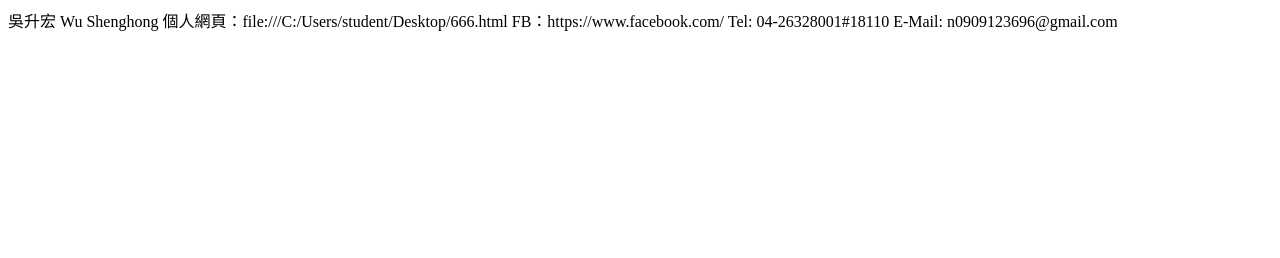
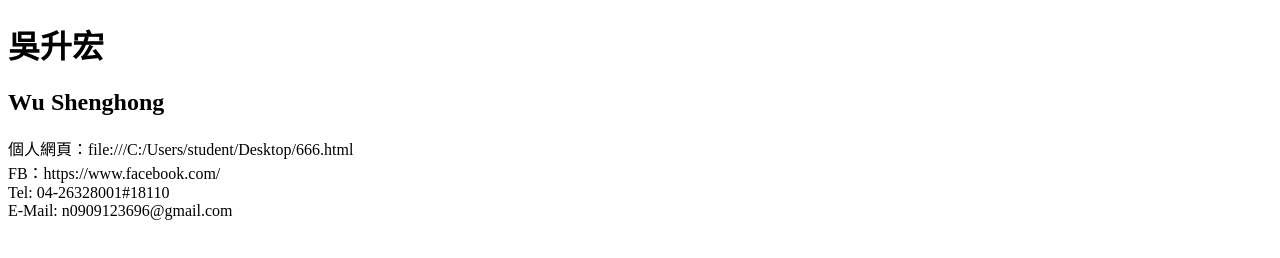
Before and after one commit to Hai6186/aboutme, a plain HTML site: page 666.html in a window 1280 px wide. Drawn offline with Linux system fonts and the light colour scheme.

Commit message:
version 2: Heading

```diff
--- a/666.html
+++ b/666.html
@@ -8,12 +8,12 @@
 	</title>
 </head>
 <body>
-	吳升宏
-    Wu Shenghong
+	<h1>吳升宏</h1>
+    <h2>Wu Shenghong</h2>
 
-    個人網頁：file:///C:/Users/student/Desktop/666.html
-	FB：https://www.facebook.com/
-   	Tel: 04-26328001#18110
-   	E-Mail: n0909123696@gmail.com
+    個人網頁：file:///C:/Users/student/Desktop/666.html<br>
+	FB：https://www.facebook.com/<br>
+   	Tel: 04-26328001#18110<br>
+   	E-Mail: n0909123696@gmail.com<br>
 </body>
 </html>
```
